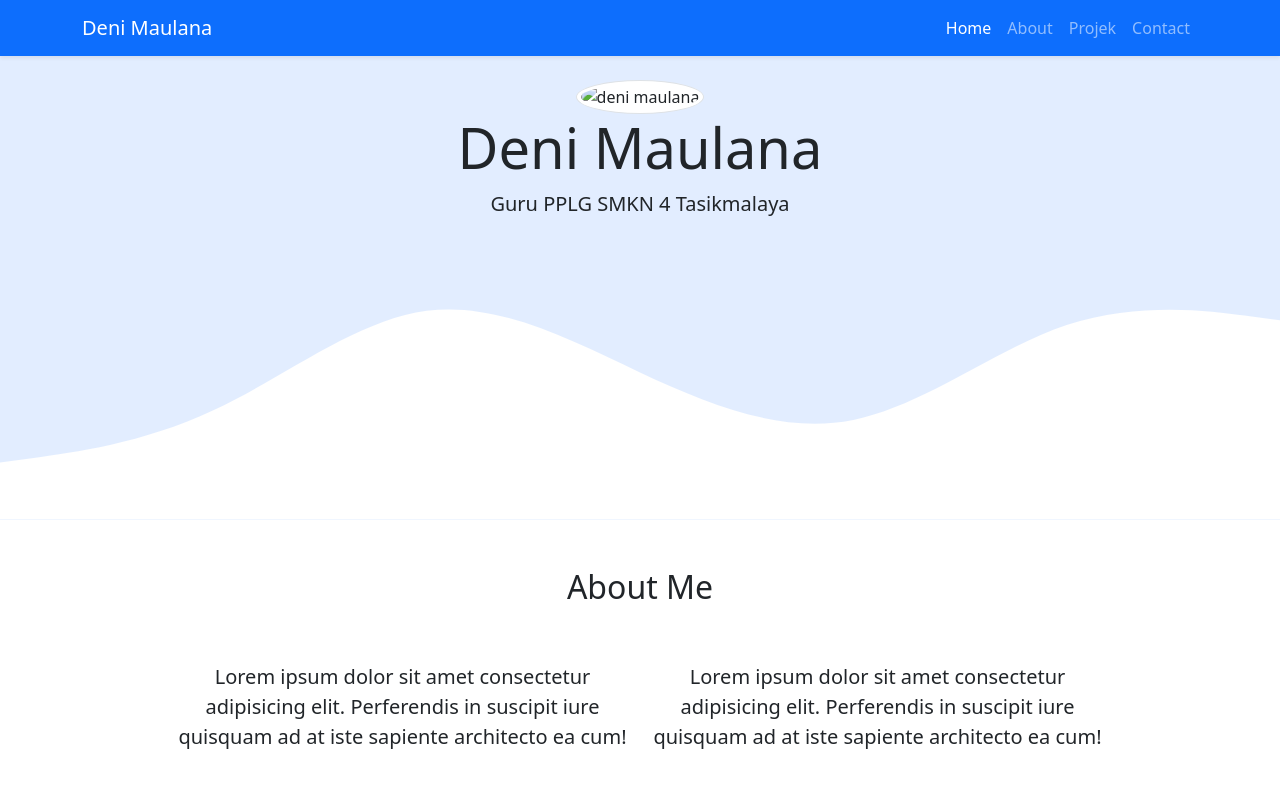
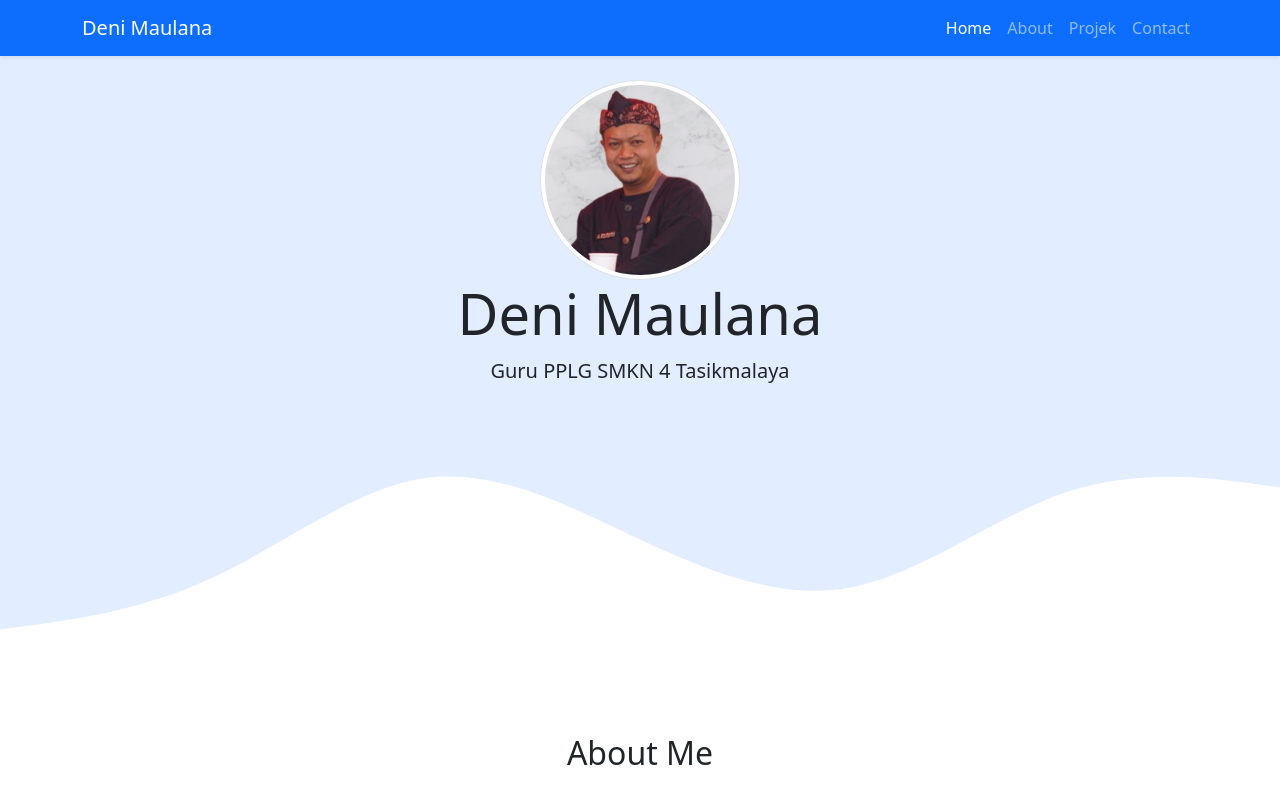
Before and after one commit to denima03/denima03.github.io, a plain HTML site: page index.html in a window 1280 px wide. Shown: the top 800 px of the page. Drawn offline with nearby package versions, Linux system fonts and the light colour scheme.

Commit message:
Update index.html

```diff
--- a/index.html
+++ b/index.html
@@ -46,7 +46,7 @@
 
     <!-- jumbotron -->
     <section class="jumbotron text-center mt-5">
-        <img src="/image/deni.jpg" alt="deni maulana" width='200' class='rounded-circle img-thumbnail'>
+        <img src="deni.jpg" alt="deni maulana" width='200' class='rounded-circle img-thumbnail'>
         <h1 class="display-4">Deni Maulana</h1>
         <p class="lead">Guru PPLG SMKN 4 Tasikmalaya</p>
         <svg xmlns="http://www.w3.org/2000/svg" viewBox="0 0 1440 320">
@@ -146,4 +146,5 @@
 
 </body>
 
+
 </html>
```
